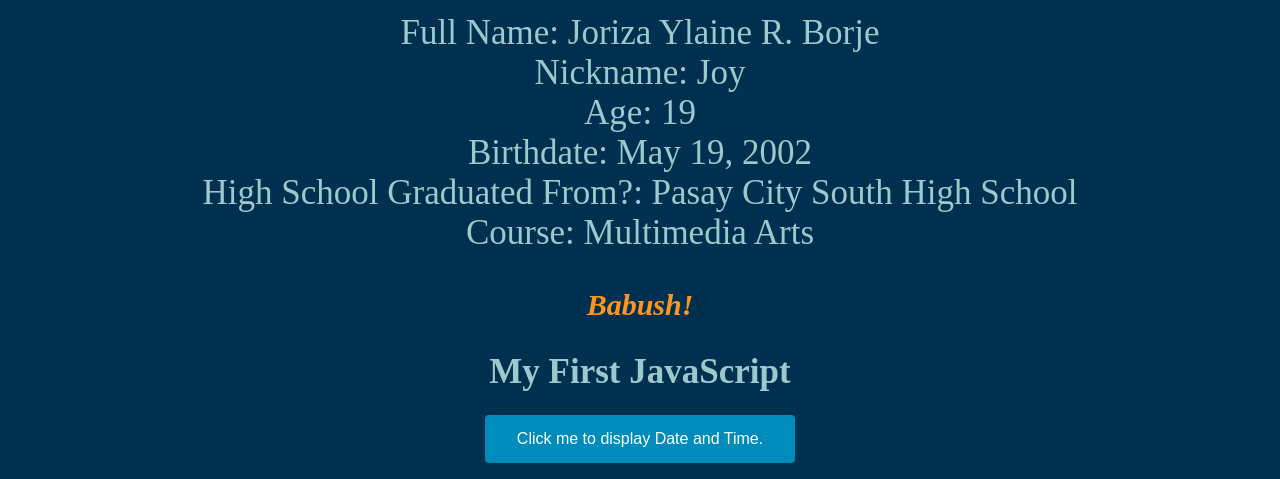
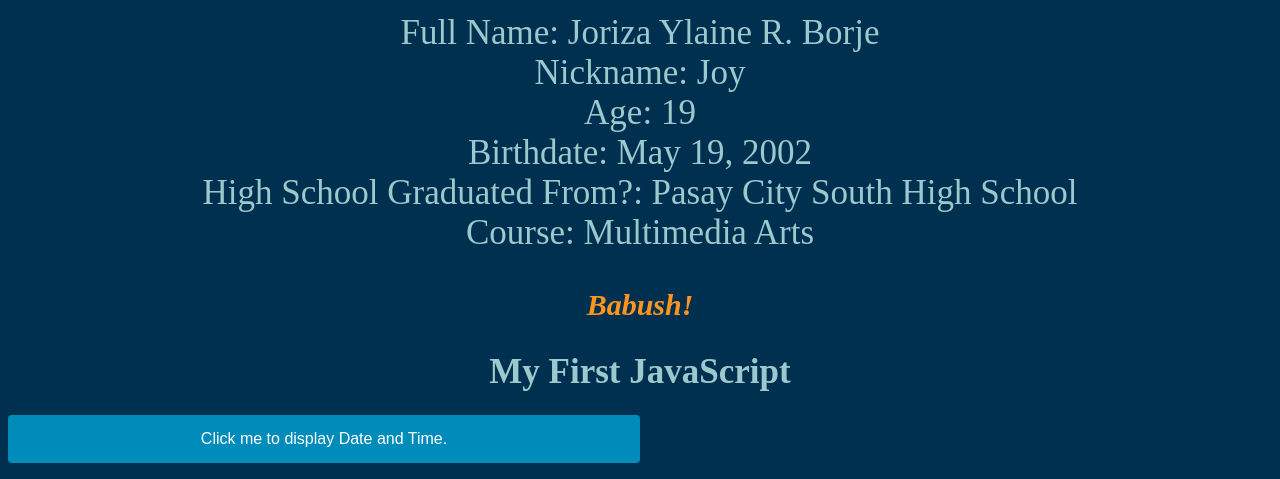
Before and after one commit to JorizaYlaineBorje/JorizaYlaineBorje.github.io, a plain HTML site: page index.html in a window 1280 px wide. Shown: the part 429-908 px from the top of the page. Drawn offline with Linux system fonts and the light colour scheme.

Commit message:
Update mystyle.css

```diff
--- a/mystyle.css
+++ b/mystyle.css
@@ -41,8 +41,8 @@
            padding: 15px 32px;
            text-align: center;
            text-decoration: none;
-           display: block;
-           margin-left: auto;
-           margin-right: auto;
+           display: inline-block;
+           margin: auto;
+           width: 50%;
            font-size: 16px;
 }
```
